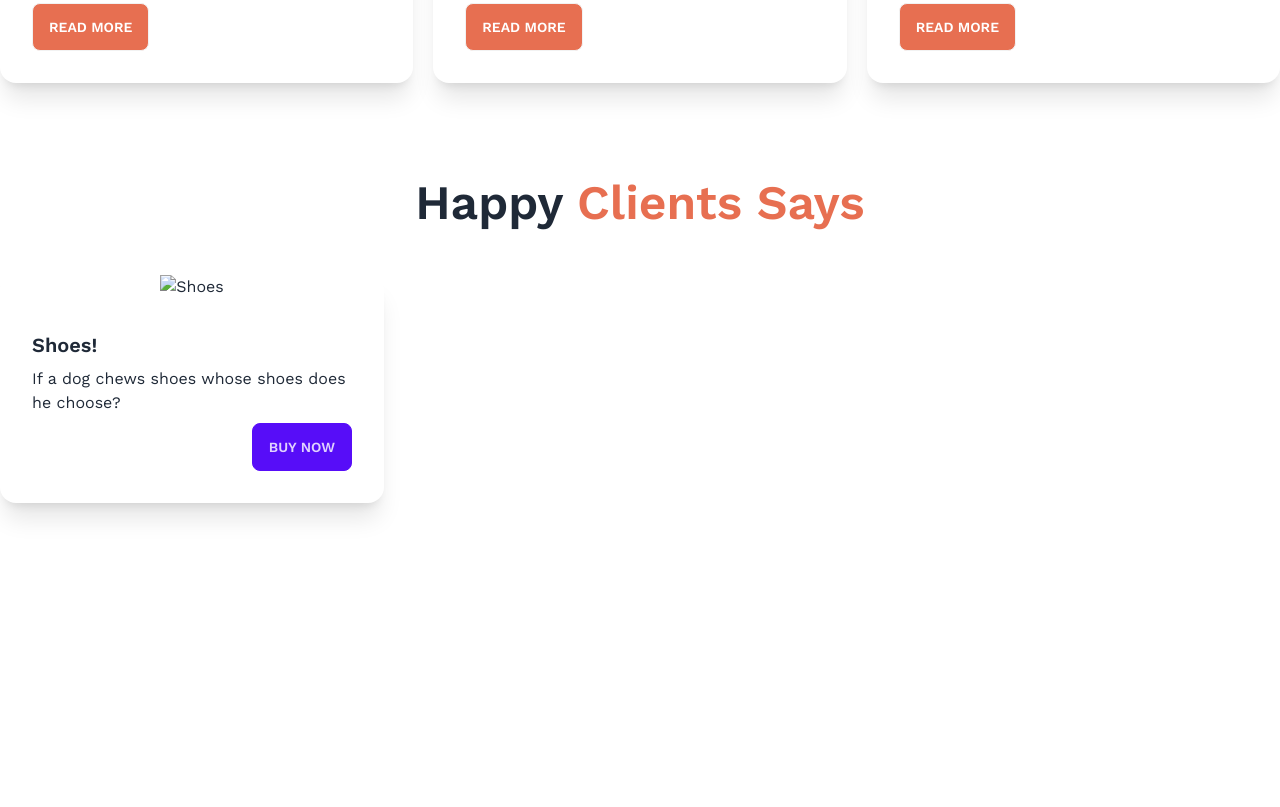
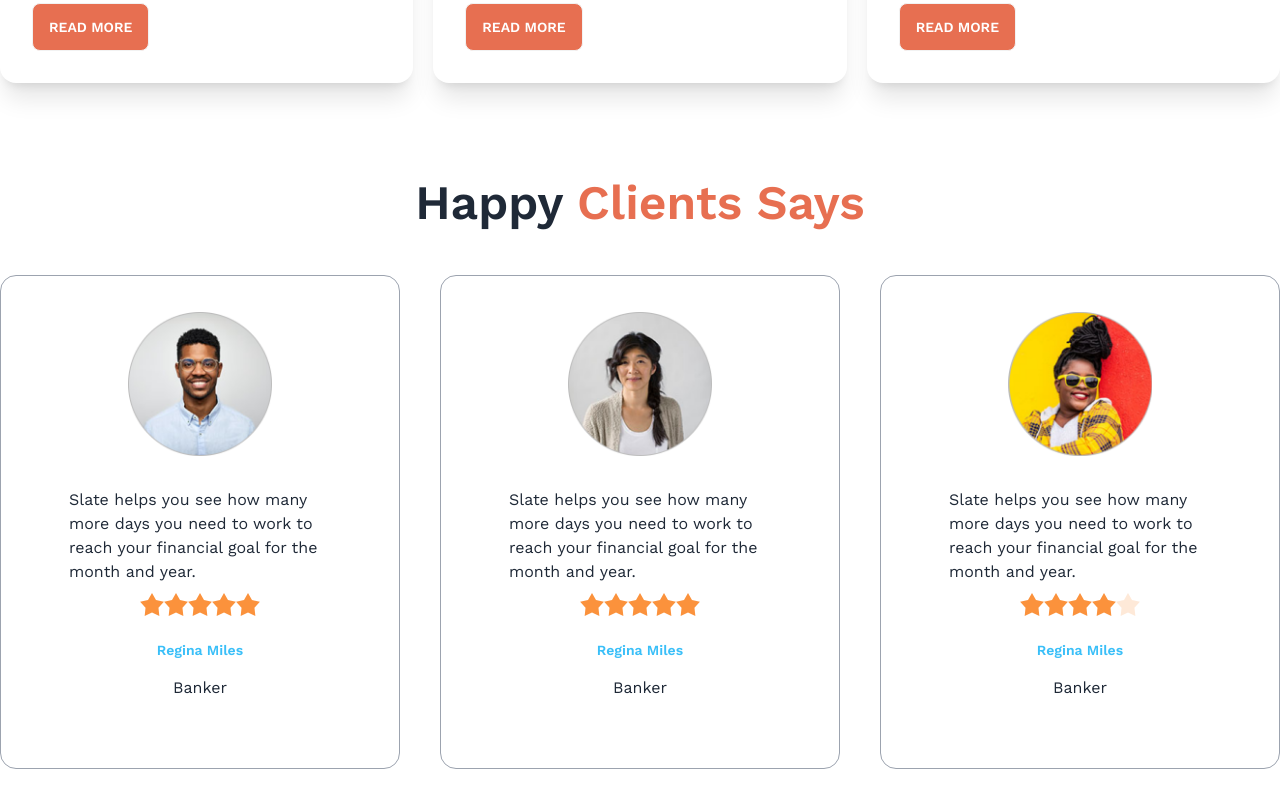
Before and after one commit to Sakif-Hridoy/Biker-Zone-Daisy-UI, a plain HTML site: page index.html in a window 1280 px wide. Shown: the part 1255-2062 px from the top of the page. Before the commit the page ends 1854 px from the top, so only its background shows below. Drawn offline with nearby package versions, Linux system fonts and the light colour scheme.

Commit message:
happy clients

```diff
--- a/index.html
+++ b/index.html
@@ -227,7 +227,7 @@
                     <h2 class="card-title text-3xl">Motorcycles & Scooters</h2>
                     <p>Lorem ipsum dolor sit amet, consectetur adipiscing elit. Lacus, fermentum amet faucibus sed id nisi lectus at.</p>
                     <div class="card-actions">
-                      <button class="btn  bg-bike-primary text-white">Read More</button>
+                      <button class="btn bg-bike-primary text-white">Read More</button>
                     </div>
                   </div>
                 </div>
@@ -251,24 +251,74 @@
         <!-- OUr Family -->
 
         <section class="my-24">
-
           <h3 class="text-5xl mb-12 font-semibold text-center">Happy <span class="text-bike-primary">Clients Says</span></h3>
-
-          <div class="grid">
-            <div class="card w-96 bg-base-100 shadow-xl">
-              <figure><img src="/images/stock/photo-1606107557195-0e29a4b5b4aa.jpg" alt="Shoes" /></figure>
-              <div class="card-body">
-                <h2 class="card-title">Shoes!</h2>
-                <p>If a dog chews shoes whose shoes does he choose?</p>
-                <div class="card-actions justify-end">
-                  <button class="btn btn-primary">Buy Now</button>
+          <!-- Check This -->
+          <div class="grid gap-10 grid-cols-1 md:grid-cols-2 lg:grid-cols-3">
+              <!-- first review -->
+              <div class="card bg-base-100 p-9 border border-gray-400">
+                  <figure><img class="w-36" src="/images/others/user-1.png" alt="Shoes" /></figure>
+                  <div class="card-body">
+                    <p>Slate helps you see how
+                      many more days you need
+                      to work to reach your financial
+                      goal for the month and year.</p>
+                      <div class="rating justify-center">
+                          <input type="radio" name="rating-2" class="mask mask-star-2 bg-orange-400" />
+                          <input type="radio" name="rating-2" class="mask mask-star-2 bg-orange-400"  />
+                          <input type="radio" name="rating-2" class="mask mask-star-2 bg-orange-400" />
+                          <input type="radio" name="rating-2" class="mask mask-star-2 bg-orange-400" checked/>
+                          <input type="radio" name="rating-2" class="mask mask-star-2 bg-orange-400" />
+                        </div>
+                    <div class="text-center space-y-4 mt-4">
+                      <h4 class="text-sm font-semibold text-info">Regina Miles</h4>
+                      <p>Banker</p>
+                    </div>
+                  </div>
                 </div>
-              </div>
-            </div>
-
+              <!-- second review -->
+              <div class="card bg-base-100 p-9 border border-gray-400">
+                  <figure><img class="w-36" src="/images/others/user-2.png" alt="Shoes" /></figure>
+                  <div class="card-body">
+                    <p>Slate helps you see how
+                      many more days you need
+                      to work to reach your financial
+                      goal for the month and year.</p>
+                      <div class="rating justify-center">
+                          <input type="radio" name="rating-2" class="mask mask-star-2 bg-orange-400" />
+                          <input type="radio" name="rating-2" class="mask mask-star-2 bg-orange-400"  />
+                          <input type="radio" name="rating-2" class="mask mask-star-2 bg-orange-400" />
+                          <input type="radio" name="rating-2" class="mask mask-star-2 bg-orange-400" checked/>
+                          <input type="radio" name="rating-2" class="mask mask-star-2 bg-orange-400" />
+                        </div>
+                    <div class="text-center space-y-4 mt-4">
+                      <h4 class="text-sm font-semibold text-info">Regina Miles</h4>
+                      <p>Banker</p>
+                    </div>
+                  </div>
+                </div>
+              <!-- third review -->
+              <div class="card bg-base-100 p-9 border border-gray-400">
+                  <figure><img class="w-36" src="/images/others/user-3.png" alt="Shoes" /></figure>
+                  <div class="card-body">
+                    <p>Slate helps you see how
+                      many more days you need
+                      to work to reach your financial
+                      goal for the month and year.</p>
+                      <div class="rating justify-center">
+                          <input type="radio" name="rating-2" class="mask mask-star-2 bg-orange-400" />
+                          <input type="radio" name="rating-2" class="mask mask-star-2 bg-orange-400"  />
+                          <input type="radio" name="rating-2" class="mask mask-star-2 bg-orange-400" />
+                          <input type="radio" name="rating-2" class="mask mask-star-2 bg-orange-400" checked/>
+                          <input type="radio" name="rating-2" class="mask mask-star-2 bg-orange-400" />
+                        </div>
+                    <div class="text-center space-y-4 mt-4">
+                      <h4 class="text-sm font-semibold text-info">Regina Miles</h4>
+                      <p>Banker</p>
+                    </div>
+                  </div>
+                </div>
           </div>
-
-        </section>
+      </section>
 
     </main>
     <footer></footer>
```
